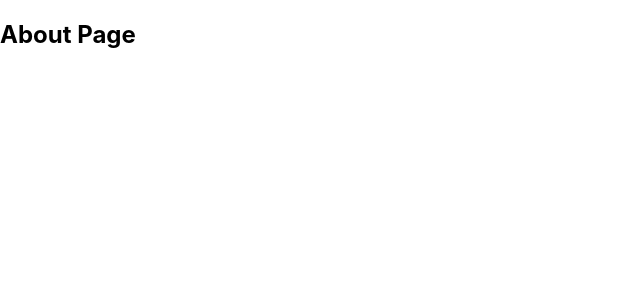
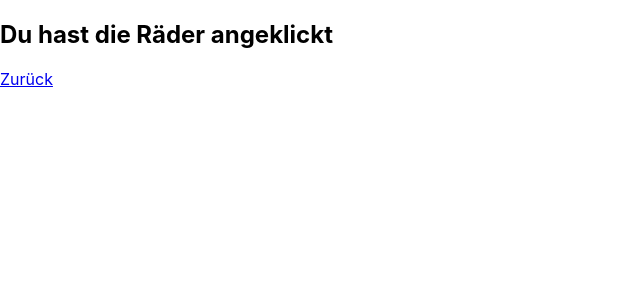
Before and after one commit to aaronrhyner/oekobilanz-f1, a React (Create React App) app: page /about in a window 1280 px wide. Shown: the top 300 px of the page, without its empty margins (0-640 px from the left). Built offline with nearby package versions, Linux system fonts and the light colour scheme.

Commit message:
fixed About.js text

```diff
--- a/src/pages/About.js
+++ b/src/pages/About.js
@@ -1,7 +1,12 @@
 import React from 'react';
 
 const About = () => {
-    return <h2>About Page</h2>
+    return (
+        <div>
+            <h2>Du hast die Räder angeklickt</h2>
+            <a href="/">Zurück</a>
+        </div>
+    );
 };
 
 export default About;
```
